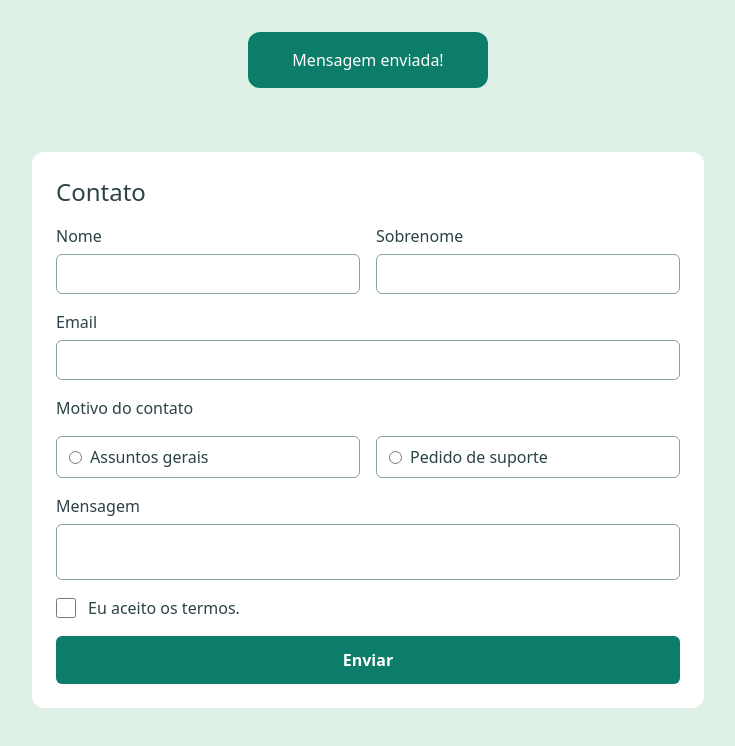
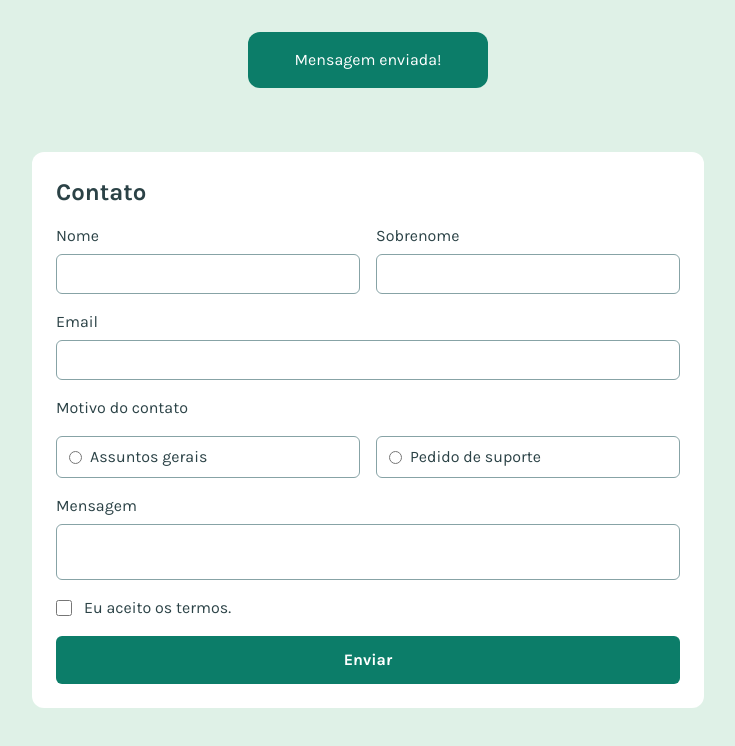
Before and after one commit to s0ousa/vue-contact-form, a Vue app: page / in a window 1280 px wide. Shown: the top 746 px of the page, without its empty margins (272-1007 px from the left). Built offline with nearby package versions, Linux system fonts and the light colour scheme.

Commit message:
ajustando fonte + tamanho do accent

```diff
--- a/src/assets/main.css
+++ b/src/assets/main.css
@@ -17,4 +17,5 @@
 
 body {
   background-color: var(--color-green-200);
+  font-family: Karla, sans-serif;
 }
--- a/src/components/ContactForm.vue
+++ b/src/components/ContactForm.vue
@@ -36,7 +36,7 @@
     class="bg-white max-w-2xl my-16 mx-auto p-6 rounded-xl flex flex-col gap-4"
     @submit.prevent="handleSubmit"
   >
-    <h1 class="text-2xl font-medium text-grey-900">Contato</h1>
+    <h1 class="text-2xl font-bold text-grey-900">Contato</h1>
 
     <div class="flex flex-col md:flex-row justify-between gap-4">
       <div class="flex flex-col gap-1.5 w-full">
@@ -120,7 +120,7 @@
         name="termos"
         id="termos"
         v-model="dataForm.acceptedTerms"
-        class="w-5 h-5 accent-green-600 cursor-pointer"
+        class="w-4 h-4 accent-green-600 cursor-pointer"
       />
       <label for="termos" class="text-grey-900 cursor-pointer">Eu aceito os termos.</label>
     </div>
```
